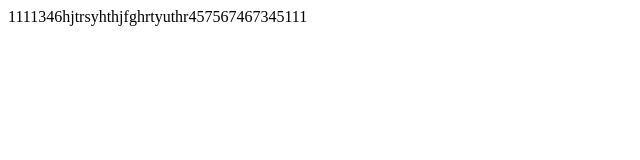
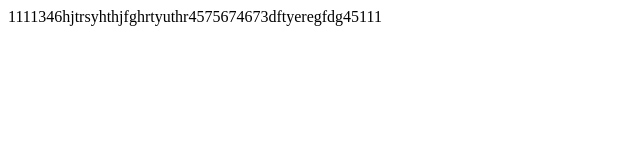
Before and after one commit to plus-five-pounds/git-demo, a plain HTML site: page index.html in a window 1280 px wide. Shown: the whole page, without its empty margins (0-640 px from the left). Drawn offline with Linux system fonts and the light colour scheme.

Commit message:
a--测试5

```diff
--- a/index.html
+++ b/index.html
@@ -14,6 +14,6 @@
     <title>Document</title>
   </head>
   <body>
-    <div>1111346hjtrsyhthjfghrtyuthr457567467345111</div>
+    <div>1111346hjtrsyhthjfghrtyuthr4575674673dftyeregfdg45111</div>
   </body>
 </html>
```
